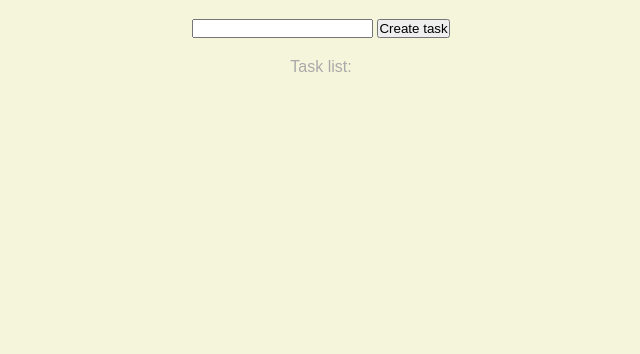
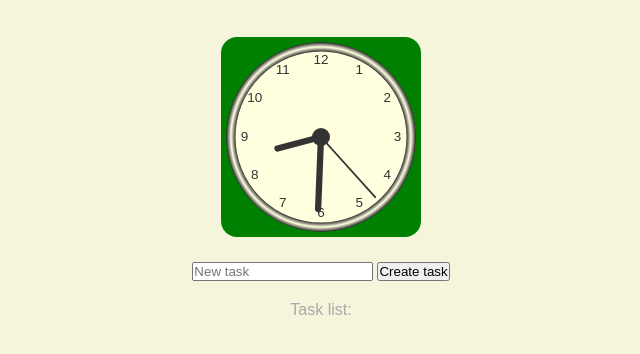
Before and after one commit to zopaj63/todo-app, a plain HTML site: page index.html in a window 1280 px wide. Shown: the part 60-414 px from the top of the page, without its empty margins (319-959 px from the left). Drawn offline with Linux system fonts and the light colour scheme.

Commit message:
add clock

```diff
--- a/app.js
+++ b/app.js
@@ -33,8 +33,6 @@ class Task {
   }
 }
 
-// const tasks = [];
-
 const taskForm = document.querySelector("[data-task-form]");
 const titleInput = taskForm.querySelector("[name=title]");
 
@@ -63,3 +61,85 @@ taskForm.addEventListener("submit", (event) => {
   taskList.tasks.push(task);
   taskList.refresh();
 });
+
+
+//clock *******
+var canvas = document.getElementById("canvas");
+var ctx = canvas.getContext("2d");
+var radius = canvas.height / 2;
+ctx.translate(radius, radius);
+radius = radius * 0.90
+setInterval(drawClock, 1000);
+
+function drawClock() {
+  drawFace(ctx, radius);
+  drawNumbers(ctx, radius);
+  drawTime(ctx, radius);
+}
+
+function drawFace(ctx, radius) {
+  var grad;
+  ctx.beginPath();
+  ctx.arc(0, 0, radius, 0, 2 * Math.PI);
+  ctx.fillStyle = 'lightyellow';
+  ctx.fill();
+  grad = ctx.createRadialGradient(0, 0, radius * 0.95, 0, 0, radius * 1.05);
+  grad.addColorStop(0, '#333');
+  grad.addColorStop(0.5, 'lightyellow');
+  grad.addColorStop(1, '#333');
+  ctx.strokeStyle = grad;
+  ctx.lineWidth = radius * 0.1;
+  ctx.stroke();
+  ctx.beginPath();
+  ctx.arc(0, 0, radius * 0.1, 0, 2 * Math.PI);
+  ctx.fillStyle = '#333';
+  ctx.fill();
+}
+
+function drawNumbers(ctx, radius) {
+  var ang;
+  var num;
+  ctx.font = radius * 0.15 + "px arial";
+  ctx.textBaseline = "middle";
+  ctx.textAlign = "center";
+  for (num = 1; num < 13; num++) {
+    ang = num * Math.PI / 6;
+    ctx.rotate(ang);
+    ctx.translate(0, -radius * 0.85);
+    ctx.rotate(-ang);
+    ctx.fillText(num.toString(), 0, 0);
+    ctx.rotate(ang);
+    ctx.translate(0, radius * 0.85);
+    ctx.rotate(-ang);
+  }
+}
+
+function drawTime(ctx, radius) {
+  var now = new Date();
+  var hour = now.getHours();
+  var minute = now.getMinutes();
+  var second = now.getSeconds();
+  //hour
+  hour = hour % 12;
+  hour = (hour * Math.PI / 6) +
+    (minute * Math.PI / (6 * 60)) +
+    (second * Math.PI / (360 * 60));
+  drawHand(ctx, hour, radius * 0.5, radius * 0.07);
+  //minute
+  minute = (minute * Math.PI / 30) + (second * Math.PI / (30 * 60));
+  drawHand(ctx, minute, radius * 0.8, radius * 0.07);
+  // second
+  second = (second * Math.PI / 30);
+  drawHand(ctx, second, radius * 0.9, radius * 0.02);
+}
+
+function drawHand(ctx, pos, length, width) {
+  ctx.beginPath();
+  ctx.lineWidth = width;
+  ctx.lineCap = "round";
+  ctx.moveTo(0, 0);
+  ctx.rotate(pos);
+  ctx.lineTo(0, -length);
+  ctx.stroke();
+  ctx.rotate(-pos);
+}
--- a/index.html
+++ b/index.html
@@ -11,14 +11,14 @@
 
 <body>
     <h1>My taskApp:)</h1>
+    <canvas id="canvas" width="200" height="200">
+    </canvas>
     <form data-task-form>
-        <input type="text" name="title" />
+        <input type="text" name="title" placeholder="New task" />
         <button type="submit">Create task</button>
     </form>
     <p>Task list:</p>
-    <div class="task-row">
-        <div data-task-list></div>
-    </div>
+    <div data-task-list></div>
     <script src="./app.js"></script>
 </body>
 
--- a/style.scss
+++ b/style.scss
@@ -42,3 +42,9 @@ hr{height: 1px;
 	margin: 1rem 0;
 	width: 100%;
 }
+
+canvas{
+    background-color:green;
+    border-radius: 16px;
+    margin: 20px;
+}
```
Also changed, not shown: style.css, 1 other file.
